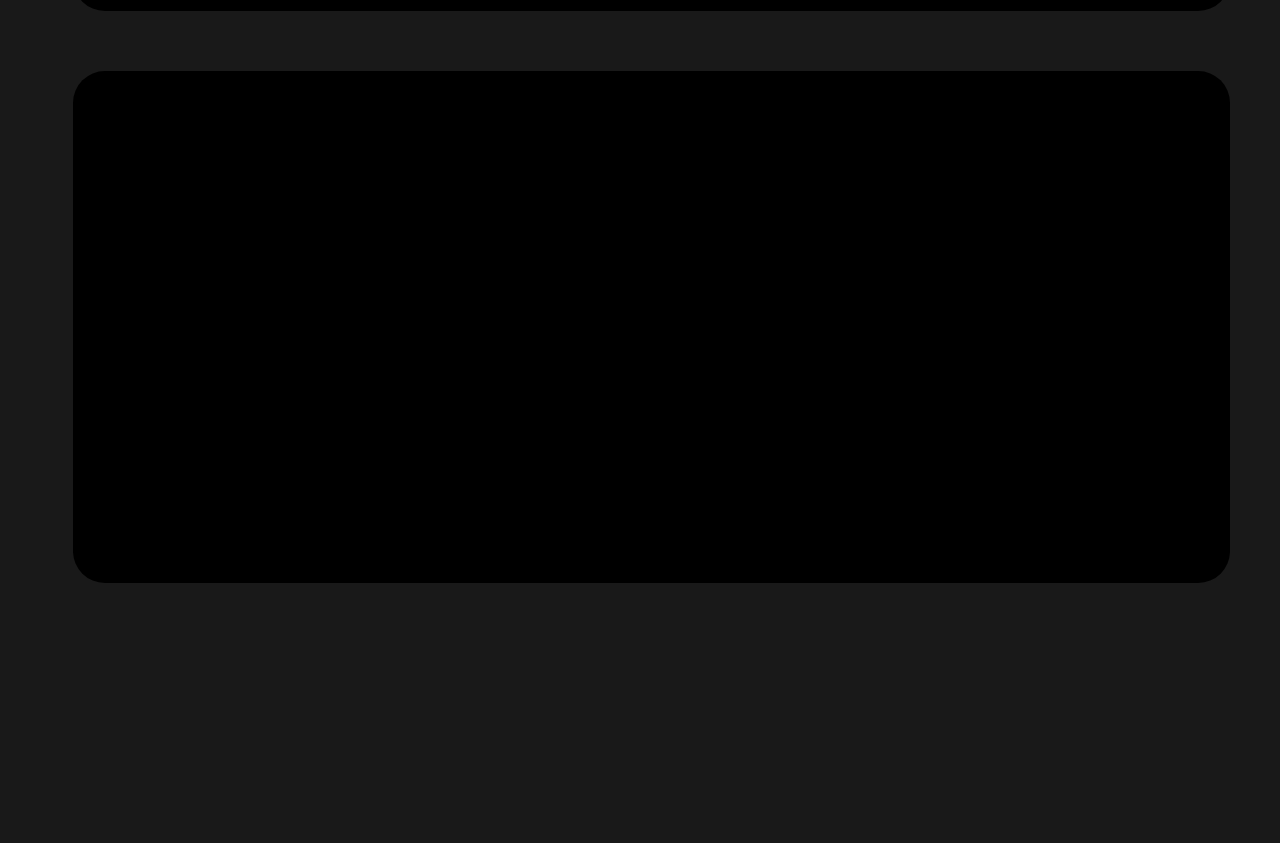
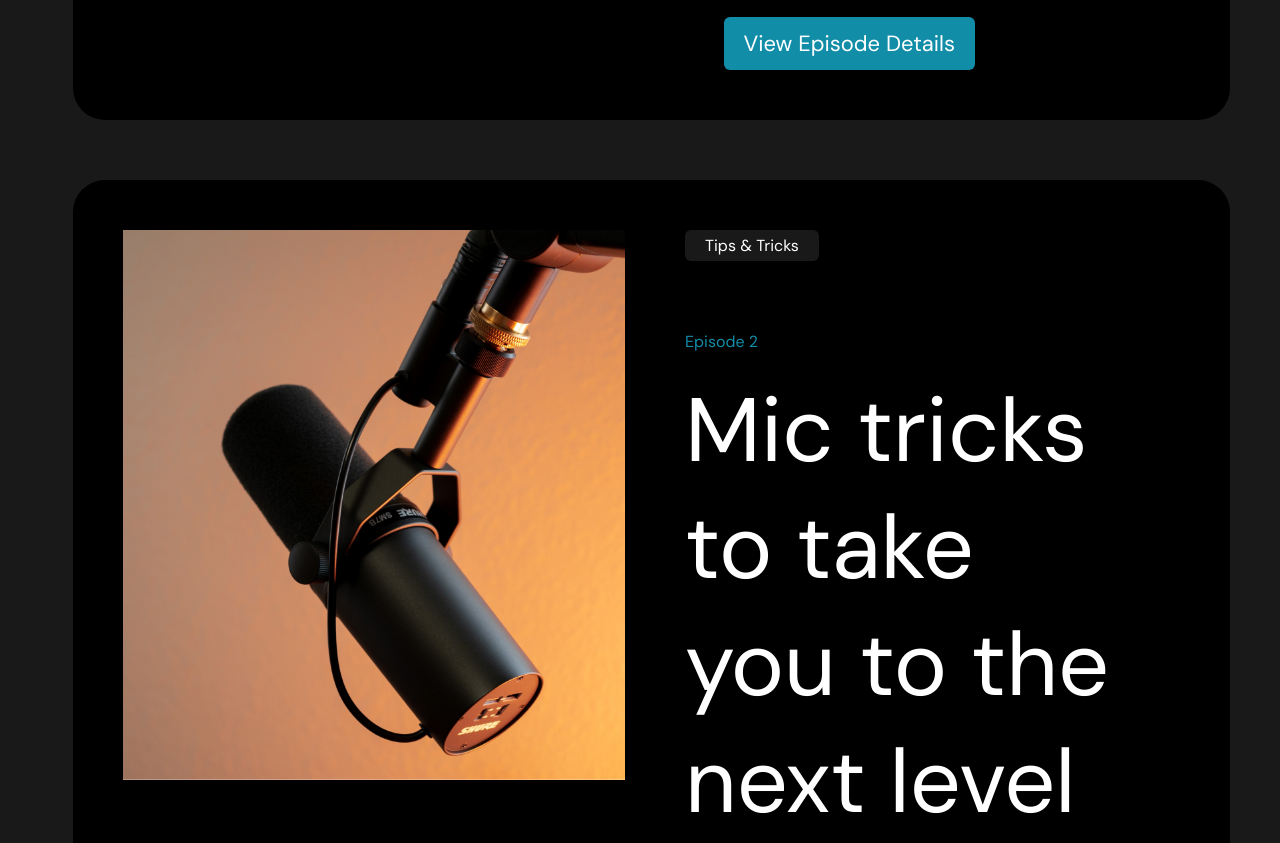
Before and after one commit to WonkerProgrammer/castaway, a plain HTML site: page index.html in a window 1280 px wide. Shown: the part 2496-3339 px from the top of the page. Before the commit the page ends 3079 px from the top, so only its background shows below. Drawn offline with Linux system fonts and the light colour scheme.

Commit message:
Доделал latest-episodes

```diff
--- a/css/base/base.css
+++ b/css/base/base.css
@@ -14,9 +14,9 @@ body {
 
 a {
     width: max-content;
-    color: #FFFFFF;
+    color: white;
 }
 
 div {
-    color: #FFFFFF;
+    color: white;
 }
--- a/css/style.css
+++ b/css/style.css
@@ -1,3 +1,5 @@
+/* Стили для header */
+
 .header {
     display: grid;
     grid-auto-flow: column;
@@ -13,6 +15,8 @@
 
     font-size: 17px;
 }
+
+/* Стили для bottom-header */
 
 .bottom-header {
     display: grid;
@@ -62,11 +66,12 @@
     background-color: #118DA8;
 }
 
+/* Стили для cards */
+
 .cards {
     gap: 60px;
     display: flex;
     flex-direction: column;
-
 
     margin-left: 23px;
     margin-top: 50px;
@@ -74,7 +79,61 @@
 
 .card {
     background-color: black;
-    border-radius: 32px;
-    width: 100%;
-    height: 512px;
+    padding: 50px;
+    border-radius: 32px 32px;
 }
+
+.img-cards {
+    order: -1;
+
+    width: min-content;
+    height: 550px;
+}
+
+.cards-elements{
+    gap: 60px;
+    display: flex;
+
+    width: fit-content;
+}
+
+.right-card {
+    gap: 70px;
+    display: flex;
+    flex-direction: column;
+}
+
+.bottom-name-cards {
+    gap: 20px;
+    display: flex;
+    flex-direction: column;
+}
+
+.name-cards {
+    padding: 5px 20px;
+    text-align: center;
+    width: fit-content;
+    border-radius: 6px;
+    background-color: #191919;
+}
+
+.button-view-details {
+    padding: 12px 20px;
+    text-align: center;
+    border-radius: 6px;
+    font-size: 22px;
+    background-color: #118DA8;
+}
+
+.text-episode {
+    opacity: 0.7;
+    font-size: 30px;
+}
+
+.number-episode {
+    color: #118DA8;
+}
+
+.heading-episode {
+    font-size: 90px;
+}
--- a/index.html
+++ b/index.html
@@ -46,9 +46,48 @@
         </div>
 
         <div class="cards">
-            <div class="card-one card"></div>
-            <div class="card-two card"></div>
-            <div class="card-three card"></div>
+            <div class="card-one card">
+                <div class="cards-elements">
+                    <div class="right-card">
+                        <div class="name-cards">Gear</div>
+                        <div class="bottom-name-cards">
+                            <div class="number-episode">Episode 3</div>
+                            <div class="heading-episode">Should you get <br> outboard audio gear?</div>
+                            <div class="text-episode">Is hardware really worth it when it comes to podcasting? The answer is...it <br> depends. Here’s our reasons on why you might want to consider picking <br> something up.</div>
+                            <a href="/index.html" class="button-view-details">View Episode Details</a>
+                        </div>
+                    </div>
+                    <img class="img-cards" src="/src/img/cards/mixer.jpg">
+                </div>
+            </div>
+            <div class="card-two card">
+                <div class="cards-elements">
+                    <div class="right-card">
+                        <div class="name-cards">Tips & Tricks</div>
+                        <div class="bottom-name-cards">
+                            <div class="number-episode">Episode 2</div>
+                            <div class="heading-episode">Mic tricks to take <br> you to the next level</div>
+                            <div class="text-episode">Stop rolling with those default settings on your mic. These small tweaks will <br> take you from sounding good to great.</div>
+                            <a href="/index.html" class="button-view-details">View Episode Details</a>
+                        </div>
+                    </div>
+                    <img class="img-cards" src="/src/img/cards/microphone.jpg">
+                </div>
+            </div>
+            <div class="card-three card">
+                <div class="cards-elements">
+                    <div class="right-card">
+                        <div class="name-cards">Gear</div>
+                        <div class="bottom-name-cards">
+                            <div class="number-episode">Episode 1</div>
+                            <div class="heading-episode">The best microphone <br> under $200</div>
+                            <div class="text-episode">With so many microphones on the market, how are you supposed to know <br> what’s the best? Take a look at our top picks.</div>
+                            <a href="/index.html" class="button-view-details">View Episode Details</a>
+                        </div>
+                    </div>
+                    <img class="img-cards" src="/src/img/cards/guy-with-micro.jpg">
+                </div>
+            </div>
         </div>
     </div>
 </body>
```
Also changed, not shown: src/img/cards/guy-with-micro.jpg (added), src/img/cards/microphone.jpg (added), src/img/cards/mixer.jpg (added).
